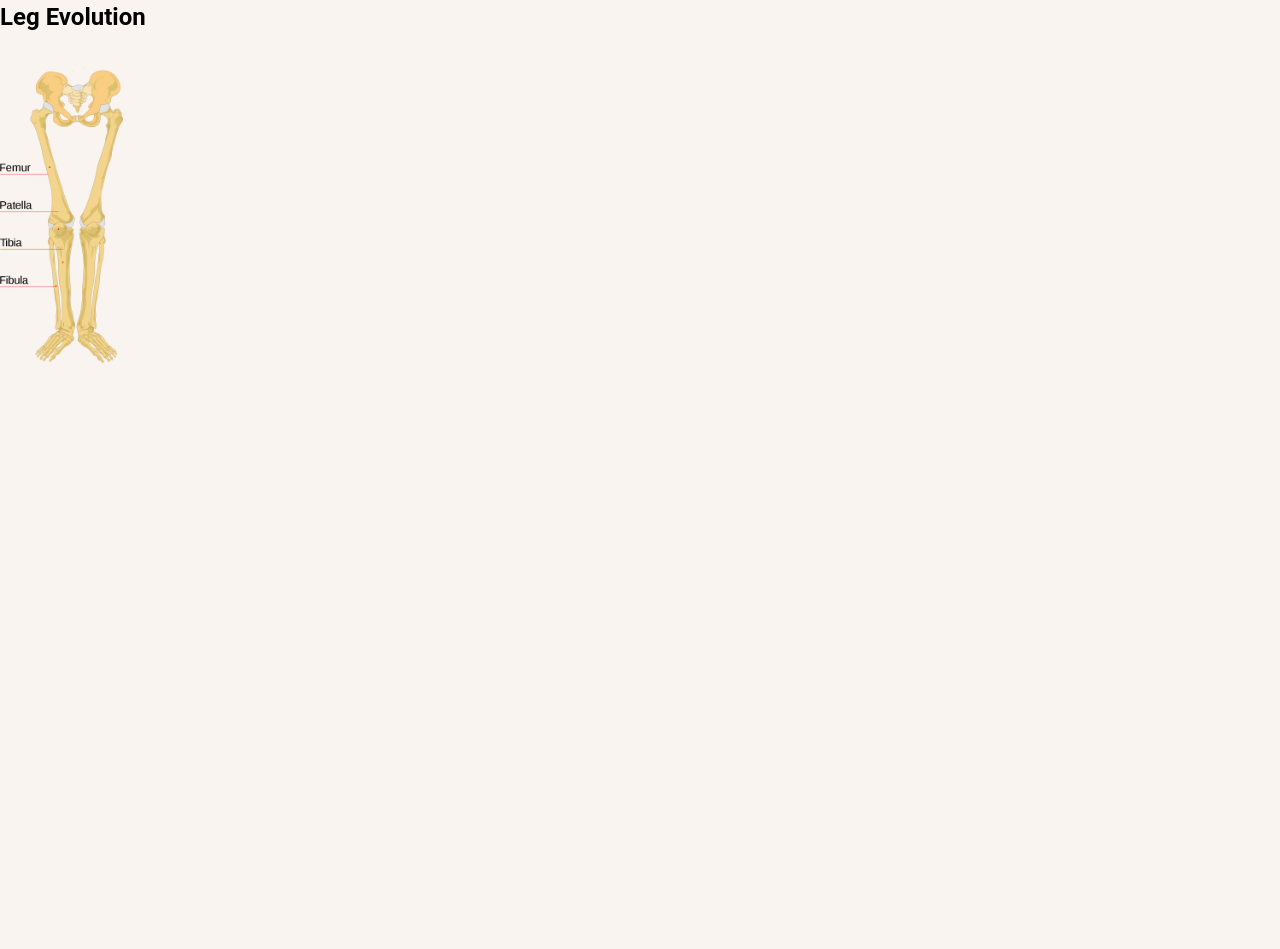
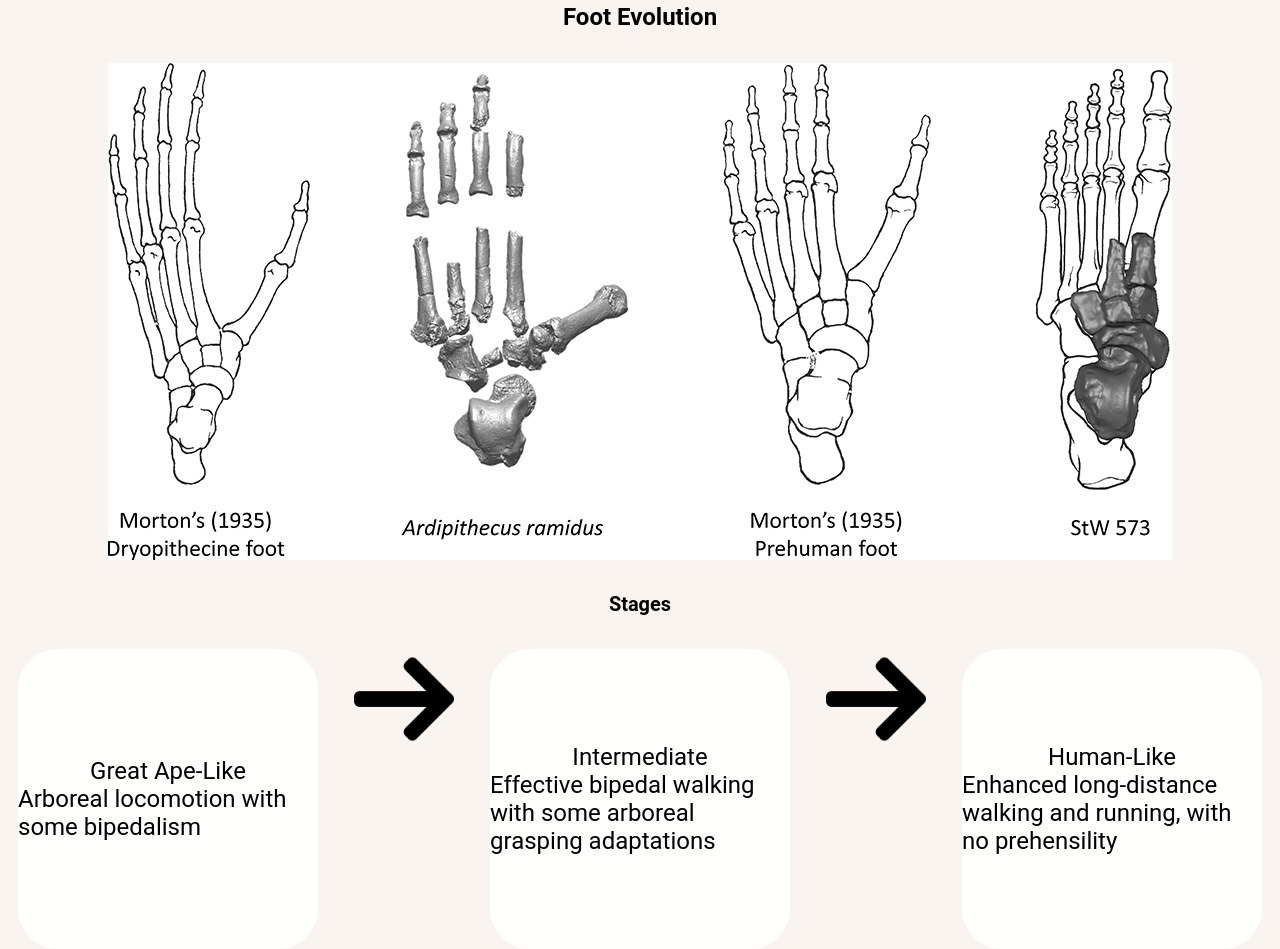
Before and after one commit to IsaiahBouromphongsa/ANTH, a plain HTML site: page legs.html in a window 1280 px wide. Shown: the part 191-1140 px from the top of the page. Before the commit the page ends 800 px from the top, so only its background shows below. Drawn offline with Linux system fonts and the light colour scheme.

Commit message:
Add photos for mulyiple pages

```diff
--- a/legs.html
+++ b/legs.html
@@ -25,10 +25,33 @@
     </section>
     <section></section>
     <section>
-        <div>
-            <h4>Leg Evolution</h4>
+        <div class="feet">
+            <h4>Foot Evolution</h4>
+            <img src="evan21713-gra-0008.webp" alt="Feet">
+            <h5>Stages</h5>
         </div>
-        <img class="licon" src="bones.png" alt="Leg bones">
+        <div class="evo">
+            <div class="cont">
+                <div>Great Ape-Like</div>
+                <div>Arboreal locomotion with some bipedalism</div>
+            </div>
+            <img class="arrow" src="right-arrow.png" alt="Arrow">
+            <div class="cont">
+                <div>Intermediate</div>
+                <div>
+                    Effective bipedal walking with some arboreal
+                    grasping adaptations
+                </div>
+            </div>
+            <img class="arrow" src="right-arrow.png" alt="Arrow">
+            <div class="cont">
+                <div>Human-Like</div>
+                <div>
+                    Enhanced long-distance walking and running,
+                    with no prehensility
+                </div>
+            </div>
+        </div>
     </section>
 
 
--- a/style.css
+++ b/style.css
@@ -121,12 +121,36 @@ hr {
     height: 300px;
     width: auto;
 }
-
+.feet {
+    display: flex;
+    flex-direction: column;
+    align-items: center;
+    justify-content: center;
+}
+.evo {
+    display: flex;
+    justify-content: space-around;
+}
+.arrow {
+    width: 100px;
+    height: 100px;
+}
+.cont {
+    display: flex;
+    flex-direction: column;
+    justify-content: center;
+    align-items: center;
+    background-color:#fffffe;
+    border-radius: 40px;
+    height: 300px;
+    width:300px;
+}
 /* -------------------------------------------------------------------- */
 /* TORSO */
 .h123 {
     display: flex;
     justify-content: center;
+    align-items: center;
     margin-top: 0;
     padding-top: 30px;
 }
@@ -210,7 +234,9 @@ hr {
 
 .master {
     display: flex;
-    justify-content: space-around;
+    justify-content:space-around;
+    margin-right: 160px;
+    margin-left: 160px;
 }
 .box2 {
     display: flex;
@@ -273,7 +299,7 @@ hr {
 .white {
     background-color:#fffffe;
 }
-
+/* ----------------------------------------- */
 .hand {
     width: 500px;
     height: auto;
```
Also changed, not shown: arms.html (+18 -5 lines), right-arrow.png (added).
